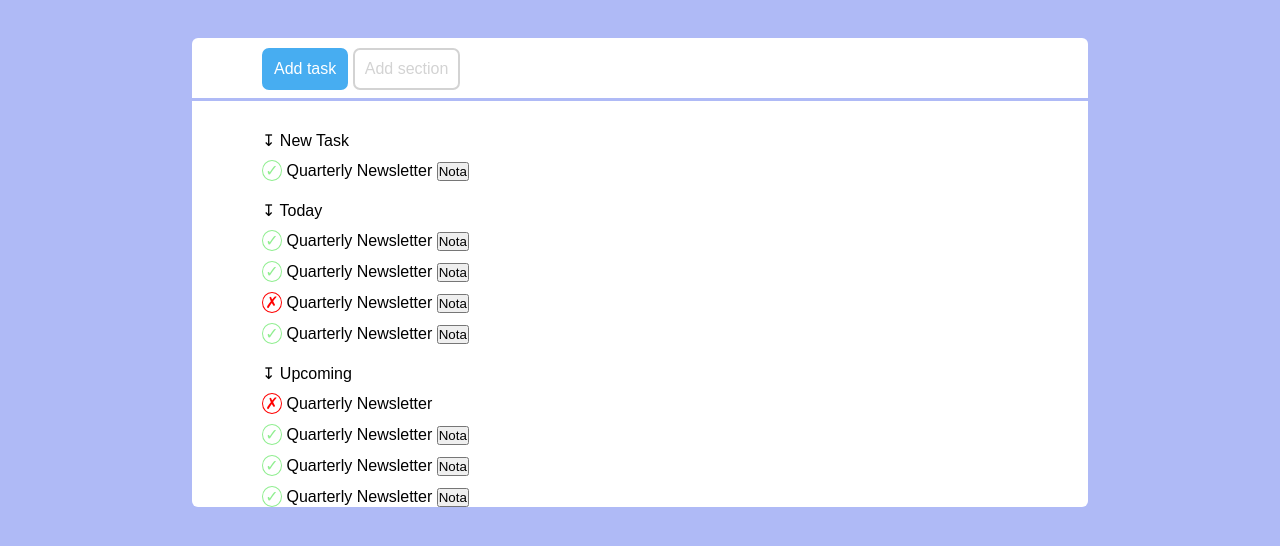
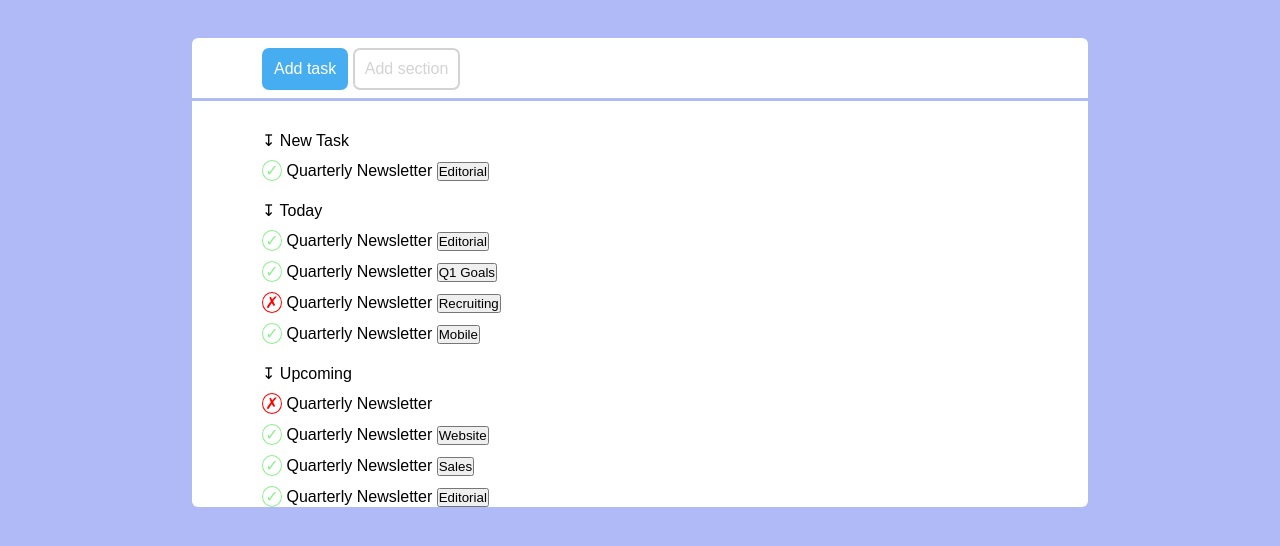
Before and after one commit to iachinimarta/html-css-toboolist, a plain HTML site: page index.html in a window 1280 px wide. Shown: the part 112-658 px from the top of the page. Drawn offline with Linux system fonts and the light colour scheme.

Commit message:
Definisco note

```diff
--- a/index.html
+++ b/index.html
@@ -32,7 +32,7 @@
 
                         <div class="element">
                             <span class="v">&check;</span> Quarterly Newsletter
-                            <button id="note" class="note"> Nota </button>
+                            <button class="note" class="editorial"> Editorial </button>
                         </div>
 
                     </div>
@@ -42,22 +42,22 @@
 
                         <div class="element">
                             <span class="v">&check;</span> Quarterly Newsletter
-                            <button id="note" class="note"> Nota </button>
+                            <button class="note" class="editorial"> Editorial </button>
                         </div>
 
                         <div class="element">
                             <span class="v">&check;</span> Quarterly Newsletter
-                            <button id="note" class="note"> Nota </button>
+                            <button class="note" class="goals"> Q1 Goals </button>
                          </div>
 
                         <div class="element">
                             <span class="x">&cross;</span> Quarterly Newsletter
-                            <button id="note" class="note"> Nota </button>
+                            <button class="note" class="recr"> Recruiting </button>
                         </div>
 
                         <div class="element">
                             <span class="v">&check;</span> Quarterly Newsletter
-                            <button id="note" class="note"> Nota </button>
+                            <button class="note" class="mobile"> Mobile </button>
                         </div>
 
                     </div>
@@ -71,17 +71,17 @@
 
                         <div class="element">
                             <span class="v">&check;</span> Quarterly Newsletter
-                            <button id="note" class="note"> Nota </button>
+                            <button class="note" class="web"> Website </button>
                         </div>
 
                         <div class="element">
                             <span class="v">&check;</span> Quarterly Newsletter
-                            <button id="note" class="note"> Nota </button>
+                            <button class="note" class="sales"> Sales </button>
                         </div>
 
                         <div class="element">
                             <span class="v">&check;</span> Quarterly Newsletter
-                            <button id="note" class="note"> Nota </button>
+                            <button class="note" class="editorial"> Editorial </button>
                         </div>
 
                     </div>
```
